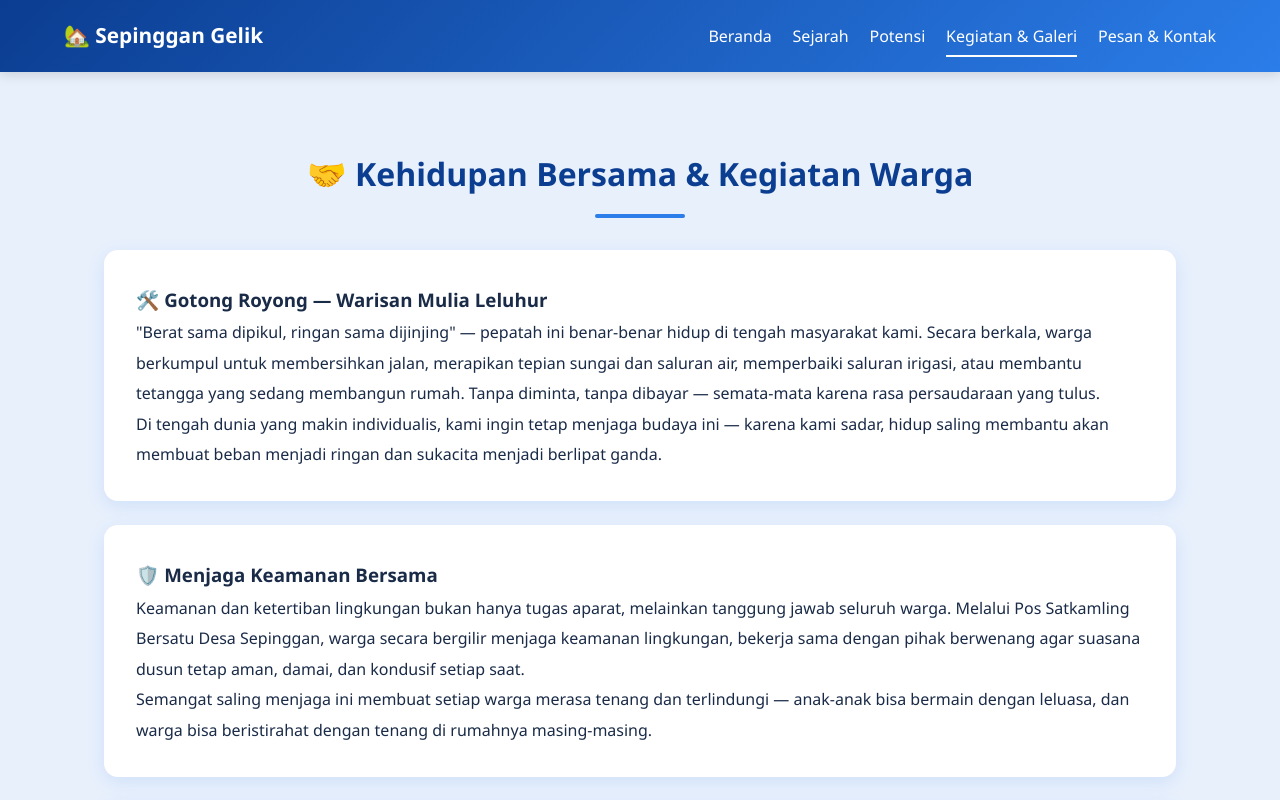
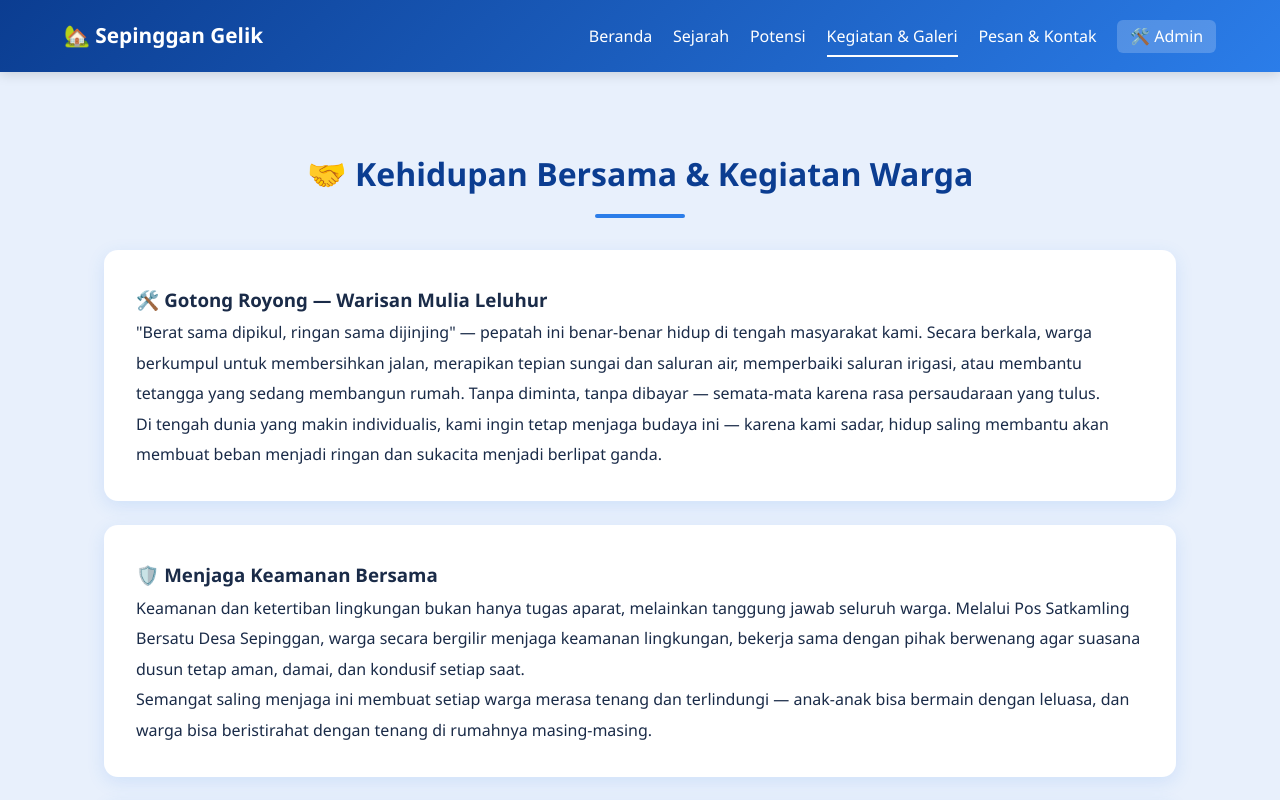
Before and after one commit to devita53/devita-sepinggan, a plain HTML site: page kegiatan.html in a window 1280 px wide. Shown: the top 800 px of the page. Drawn offline with Linux system fonts and the light colour scheme.

Commit message:
Add admin menu button linked to login.html

```diff
--- a/kegiatan.html
+++ b/kegiatan.html
@@ -49,6 +49,8 @@
                 <li><a href="potensi.html">Potensi</a></li>
                 <li><a href="kegiatan.html" class="active">Kegiatan & Galeri</a></li>
                 <li><a href="kontak.html">Pesan & Kontak</a></li>
+                <!-- TOMBOL MENU ADMIN YANG TERHUBUNG KE LOGIN.HTML -->
+                <li><a href="login.html" style="background: rgba(255,255,255,0.2); padding: 0.3rem 0.8rem; border-radius: 6px;">🛠️ Admin</a></li>
             </ul>
         </nav>
     </div>
```
